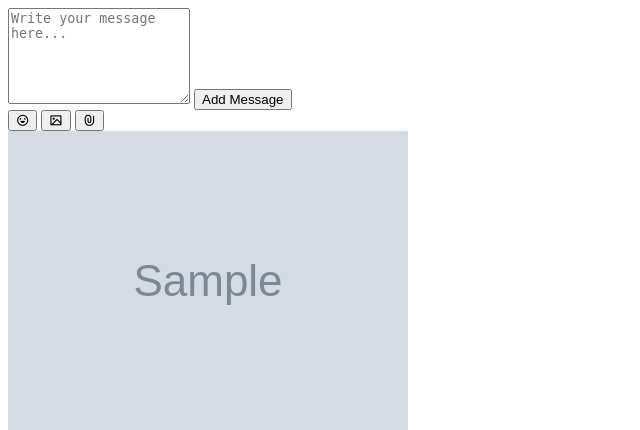
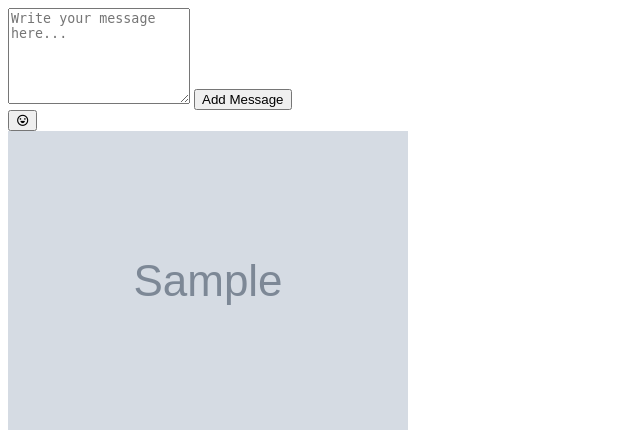
Before and after one commit to PUP-BSIT/project-club-404, a PHP site: page /project-club-404/messages.php in a window 1280 px wide. Shown: the part 157-587 px from the top of the page, without its empty margins (0-640 px from the left). Run offline with PHP 8.4, Linux system fonts and the light colour scheme; the visitor is signed in with stand-in values (Sample User, id 1); tables that the repository leaves empty or names only in its code hold one stand-in row (values such as "Sample post"); grey boxes marked "Sample" are stand-in pictures; some libraries are stand-ins or nearby versions.

Commit message:
fix(messages): update emoji picker implementation

```diff
--- a/heybleepi/codes/php/messages.php
+++ b/heybleepi/codes/php/messages.php
@@ -120,9 +120,7 @@ $conn->close();
     </form>
 
     <div class="message-actions">
-      <button type="button" id="emojiBtn" onclick="alert('Emoji picker not implemented yet')"><i class="ri-emotion-line"></i></button>
-      <button type="button" onclick="document.getElementById('imageInput').click()"><i class="ri-image-line"></i></button>
-      <button type="button" onclick="document.getElementById('fileInput').click()"><i class="ri-attachment-line"></i></button>
+      <button type="button" id="emojiBtn"><i class="ri-emotion-line"></i></button>
     </div>
 
     <?php if (count($messages) > 0): ?>
@@ -130,7 +128,7 @@ $conn->close();
         <div class="message-preview">
           <div class="comment-box">
             <div class="comment-header">
-            <img src="./assets/profile/<?= htmlspecialchars($row['profile_picture'] ?? 'default.png') ?>" alt="Avatar" class="avatar avatar--sm" />
+            <img src="./assets/profile/<?= htmlspecialchars($row['profile_picture'] ?? 'rawr.png') ?>" alt="Avatar" class="avatar avatar--sm" />
               <div class="preview-text">
                 <h4><?= htmlspecialchars($row['user_name']) ?></h4>
                 <p><?= htmlspecialchars($row['message']) ?></p>
```
